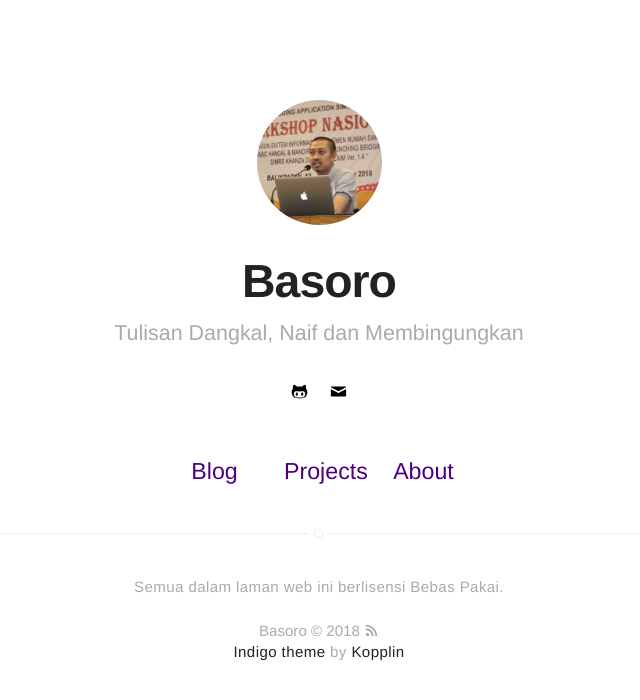
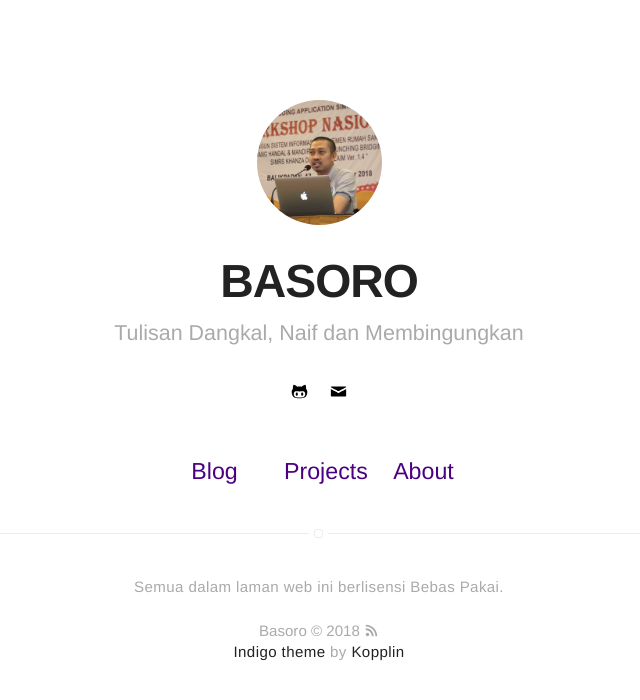
Before and after one commit to basoro/basoro.github.io, a Jekyll site: the page built from index.html, in a window 1280 px wide. Shown: the top 700 px of the page, without its empty margins (321-961 px from the left). Built offline with Jekyll 4.4.1, drawn with Linux system fonts in a browser that asks for light colours.

Commit message:
Update header.sass

```diff
--- a/_sass/components/header.sass
+++ b/_sass/components/header.sass
@@ -20,6 +20,7 @@
     > .title
         font-size: 4rem
         margin: 0 0 13px
+        text-transform: uppercase
 
     > .description
         font-size: 1.85rem
```
